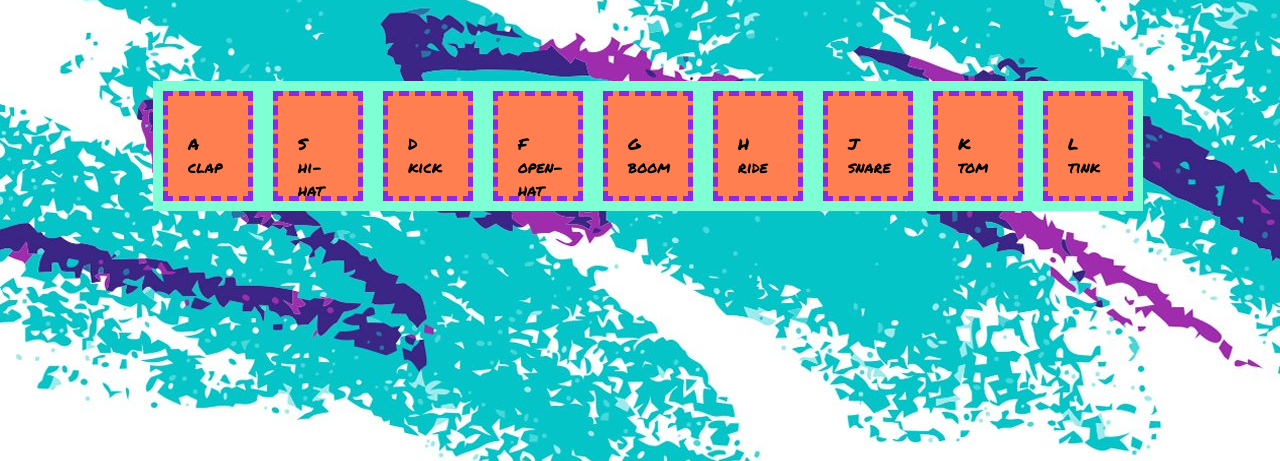
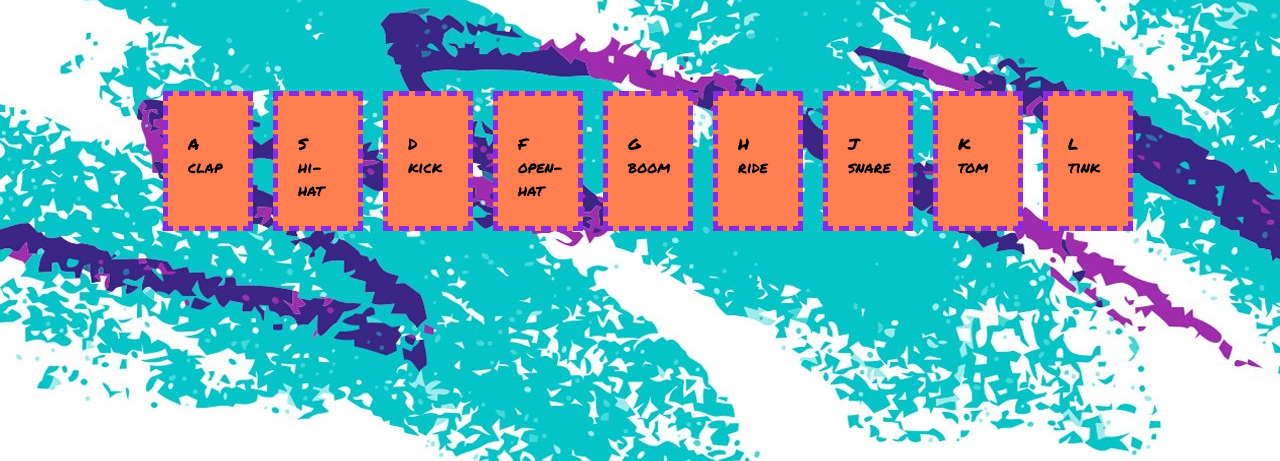
Before and after one commit to fluffy-lion-zzz/drumKit, a plain HTML site: page index.html in a window 1280 px wide. Shown: the part 339-800 px from the top of the page. Drawn offline with Linux system fonts and the light colour scheme.

Commit message:
css finished on keys

```diff
--- a/drumkit.css
+++ b/drumkit.css
@@ -26,8 +26,9 @@ font-family: 'Permanent Marker';
     display: flex;
     margin: auto;
     margin-top: 0px;
-    background-color: aquamarine;
+    /* background-color: aquamarine; */
     justify-items: space-between;
+    height: 80px;
 
 }
 
@@ -38,7 +39,7 @@ font-family: 'Permanent Marker';
     background-color: coral;
     padding: 20px;
     width: 40px;
-    height: 60px;
+    height: 90px;
     margin: 10px;
 
 }
```
Also changed, not shown: 1 other file.
